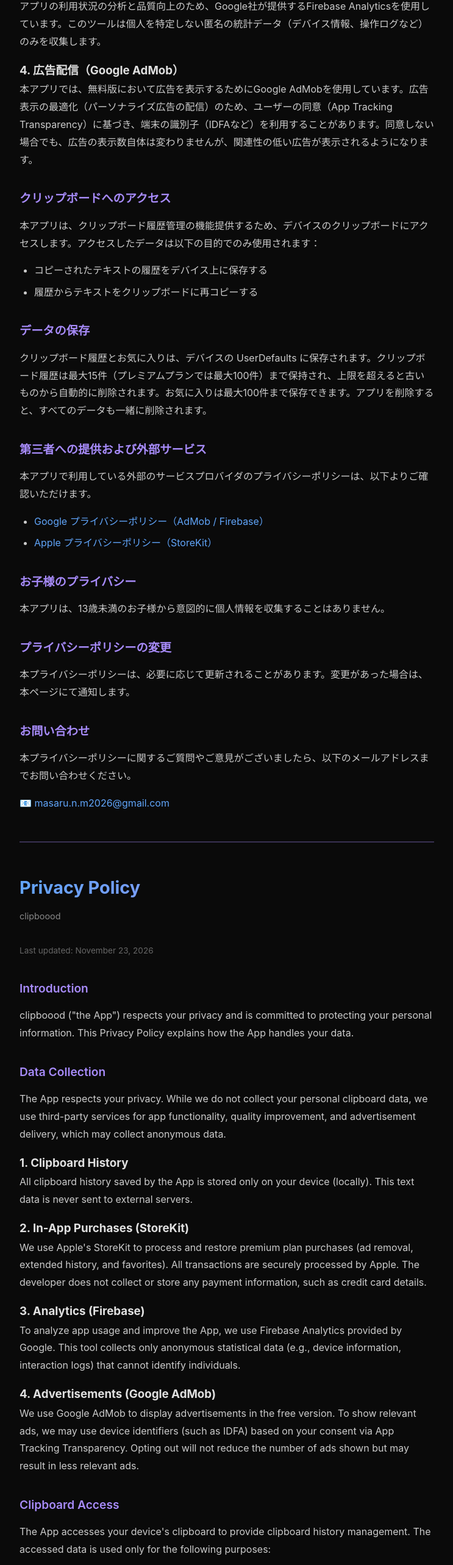
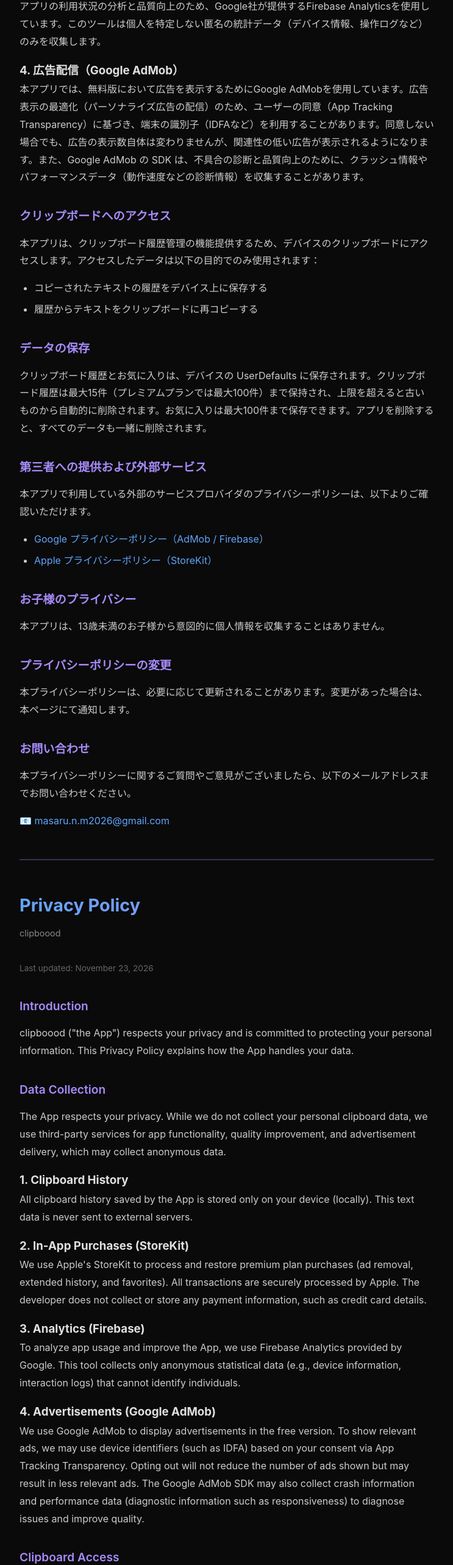
Before and after one commit to sugata38/sugata38.github.io, a plain HTML site: page clipboood/privacy-policy.html in a window 1280 px wide. Shown: the part 876-3443 px from the top of the page at 61% size, without its empty margins (268-1011 px from the left). Drawn offline with Linux system fonts and the light colour scheme.

Commit message:
clipbooodのプライバシーポリシーにAdMob SDKの診断データ収集を追記する。
App Store のプライバシー表示で申告しているクラッシュデータとパフォーマンスデータ
（Google AdMob SDK による収集）とポリシーの記載をそろえる（日英）。

Co-Authored-By: Claude Opus 5.5 <noreply@anthropic.com>

```diff
--- a/clipboood/privacy-policy.html
+++ b/clipboood/privacy-policy.html
@@ -139,7 +139,7 @@
             <p>アプリの利用状況の分析と品質向上のため、Google社が提供するFirebase Analyticsを使用しています。このツールは個人を特定しない匿名の統計データ（デバイス情報、操作ログなど）のみを収集します。</p>
 
             <h3>4. 広告配信（Google AdMob）</h3>
-            <p>本アプリでは、無料版において広告を表示するためにGoogle AdMobを使用しています。広告表示の最適化（パーソナライズ広告の配信）のため、ユーザーの同意（App Tracking Transparency）に基づき、端末の識別子（IDFAなど）を利用することがあります。同意しない場合でも、広告の表示数自体は変わりませんが、関連性の低い広告が表示されるようになります。</p>
+            <p>本アプリでは、無料版において広告を表示するためにGoogle AdMobを使用しています。広告表示の最適化（パーソナライズ広告の配信）のため、ユーザーの同意（App Tracking Transparency）に基づき、端末の識別子（IDFAなど）を利用することがあります。同意しない場合でも、広告の表示数自体は変わりませんが、関連性の低い広告が表示されるようになります。また、Google AdMob の SDK は、不具合の診断と品質向上のために、クラッシュ情報やパフォーマンスデータ（動作速度などの診断情報）を収集することがあります。</p>
 
             <h2>クリップボードへのアクセス</h2>
             <p>本アプリは、クリップボード履歴管理の機能提供するため、デバイスのクリップボードにアクセスします。アクセスしたデータは以下の目的でのみ使用されます：</p>
@@ -194,7 +194,7 @@
             <p>To analyze app usage and improve the App, we use Firebase Analytics provided by Google. This tool collects only anonymous statistical data (e.g., device information, interaction logs) that cannot identify individuals.</p>
 
             <h3>4. Advertisements (Google AdMob)</h3>
-            <p>We use Google AdMob to display advertisements in the free version. To show relevant ads, we may use device identifiers (such as IDFA) based on your consent via App Tracking Transparency. Opting out will not reduce the number of ads shown but may result in less relevant ads.</p>
+            <p>We use Google AdMob to display advertisements in the free version. To show relevant ads, we may use device identifiers (such as IDFA) based on your consent via App Tracking Transparency. Opting out will not reduce the number of ads shown but may result in less relevant ads. The Google AdMob SDK may also collect crash information and performance data (diagnostic information such as responsiveness) to diagnose issues and improve quality.</p>
 
             <h2>Clipboard Access</h2>
             <p>The App accesses your device's clipboard to provide clipboard history management. The accessed data is used only for the following purposes:</p>
```
